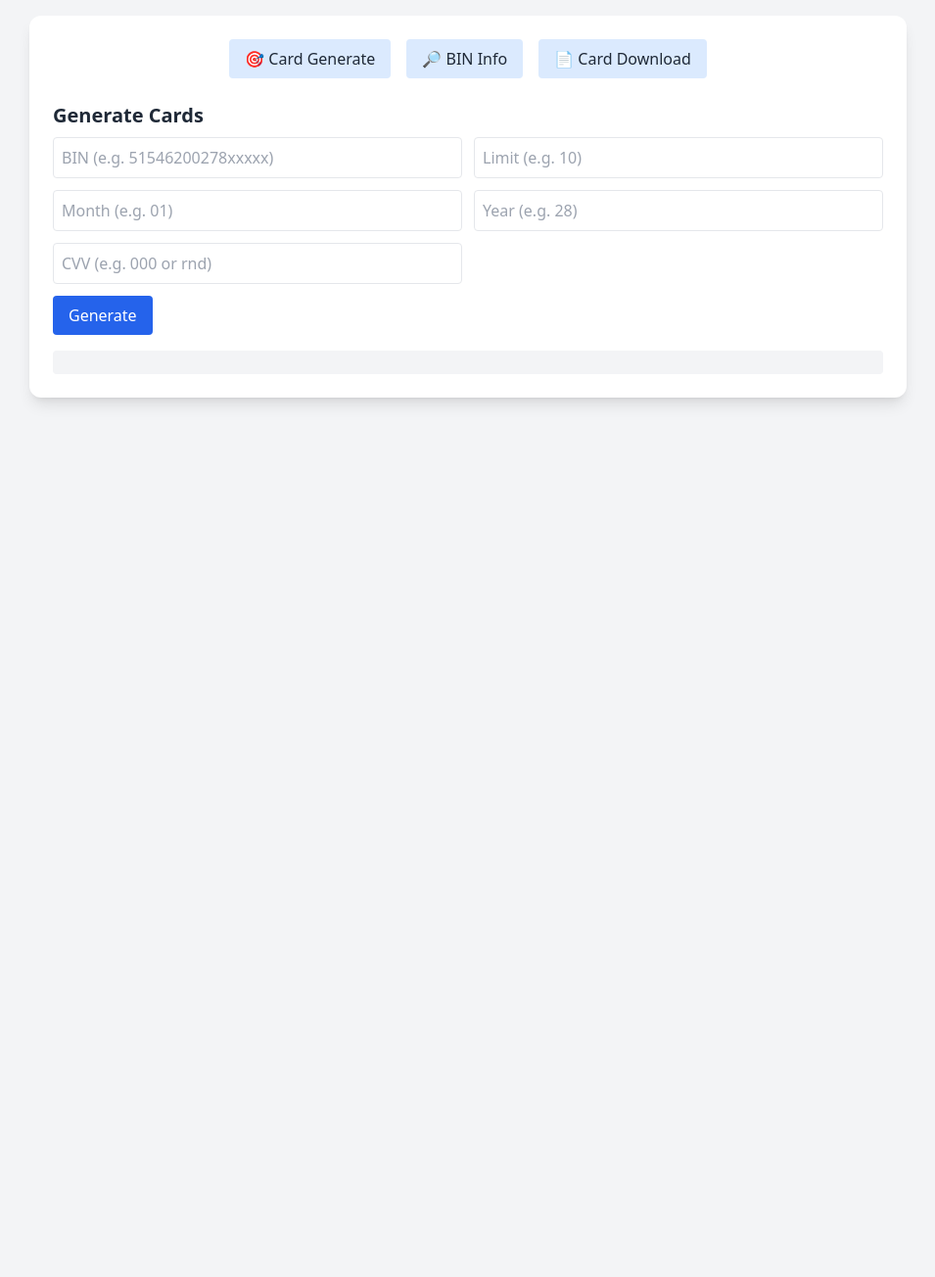
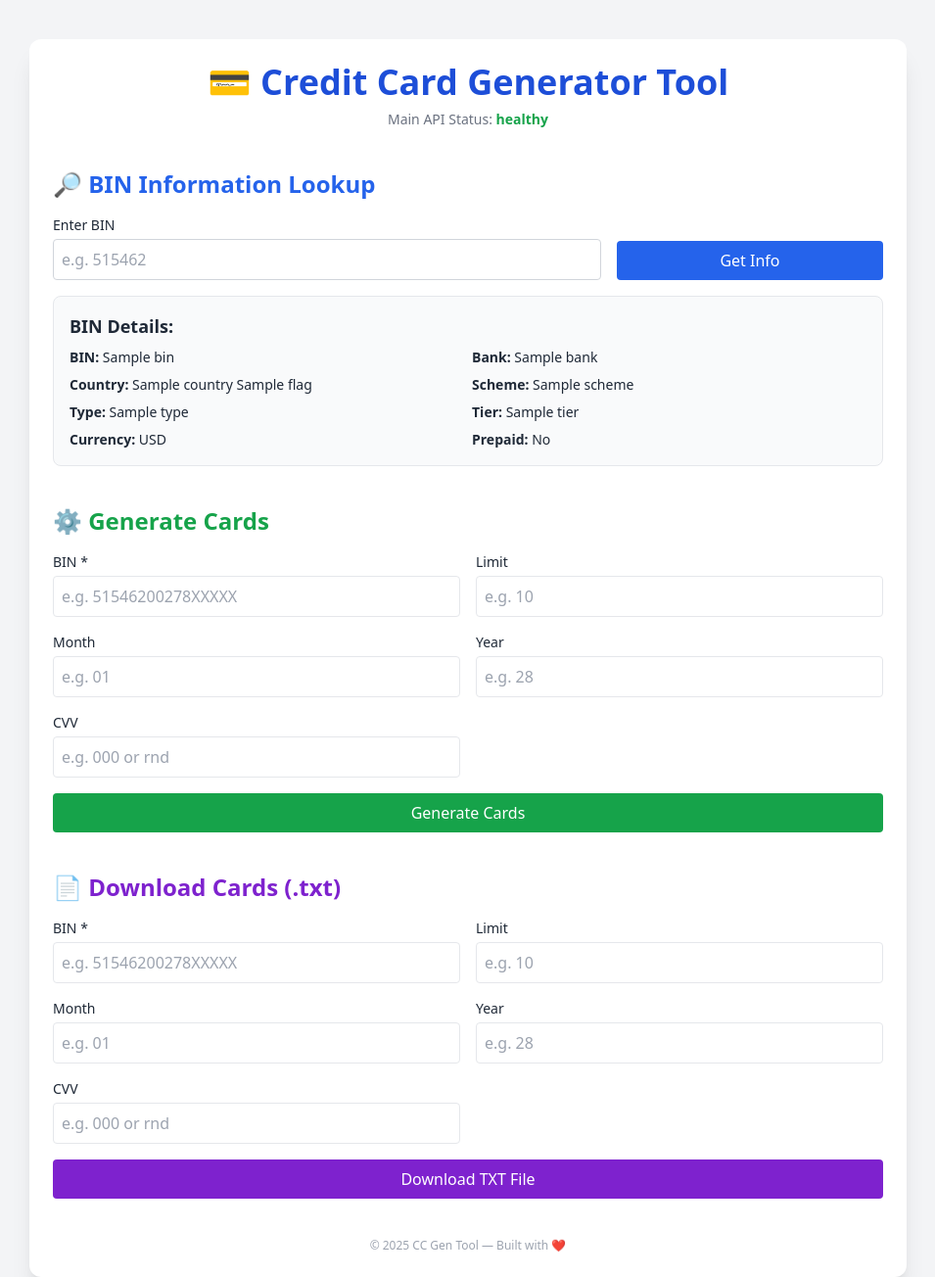
Before and after one commit to v5on/cc-xtrm-api, a FastAPI app: template templates/index.html in a window 1280 px wide. Shown: the whole page at 98% size, without its empty margins (162-1117 px from the left). Before the commit the page ends 413 px from the top, so only its background shows below. Run offline with FastAPI, Linux system fonts and the light colour scheme; the template is opened without the code that fills it: most values are stand-ins (such as "Sample title", 1, 10 or a date in 2020); some libraries are stand-ins or nearby versions.

Commit message:
Update index.html

```diff
--- a/templates/index.html
+++ b/templates/index.html
@@ -2,152 +2,117 @@
 <html lang="en">
 <head>
   <meta charset="UTF-8" />
-  <title>CC Gen Tool</title>
+  <title>CC Gen Sub-API</title>
+  <meta name="viewport" content="width=device-width, initial-scale=1.0" />
   <script src="https://cdn.tailwindcss.com"></script>
-  <style>
-    .active-tab {
-      @apply bg-blue-600 text-white;
-    }
-    .tab-content {
-      display: none;
-    }
-    .tab-content.active {
-      display: block;
-    }
-  </style>
 </head>
-<body class="bg-gray-100 p-4 text-gray-800">
-  <div class="max-w-4xl mx-auto bg-white p-6 rounded-xl shadow-lg">
-    <div class="flex justify-center gap-4 mb-6">
-      <button onclick="switchTab('generate')" id="tab-generate" class="px-4 py-2 rounded bg-blue-100">🎯 Card Generate</button>
-      <button onclick="switchTab('bin')" id="tab-bin" class="px-4 py-2 rounded bg-blue-100">🔎 BIN Info</button>
-      <button onclick="switchTab('download')" id="tab-download" class="px-4 py-2 rounded bg-blue-100">📄 Card Download</button>
-    </div>
+<body class="bg-gray-100 text-gray-800 font-sans">
+  <div class="max-w-4xl mx-auto mt-10 p-6 bg-white shadow-xl rounded-xl space-y-10">
 
-    <!-- ✅ CARD GENERATE TAB -->
-    <div id="generate" class="tab-content active">
-      <h2 class="text-xl font-semibold mb-2">Generate Cards</h2>
-      <form onsubmit="generateCards(event)">
-        <div class="grid grid-cols-1 sm:grid-cols-2 gap-3 mb-3">
-          <input name="bin" required placeholder="BIN (e.g. 51546200278xxxxx)" class="p-2 border rounded" />
-          <input name="limit" placeholder="Limit (e.g. 10)" class="p-2 border rounded" />
-          <input name="month" placeholder="Month (e.g. 01)" class="p-2 border rounded" />
-          <input name="year" placeholder="Year (e.g. 28)" class="p-2 border rounded" />
-          <input name="cvv" placeholder="CVV (e.g. 000 or rnd)" class="p-2 border rounded" />
+    <!-- 🔷 Header -->
+    <header class="text-center">
+      <h1 class="text-4xl font-extrabold text-blue-700 mb-2">💳 Credit Card Generator Tool</h1>
+      <p class="text-sm text-gray-500">
+        Main API Status:
+        <span class="font-semibold {% if health.status == 'healthy' %}text-green-600{% else %}text-red-600{% endif %}">
+          {{ health.status }}
+        </span>
+      </p>
+    </header>
+
+    <!-- 🔍 BIN Info -->
+    <section class="space-y-4">
+      <h2 class="text-2xl font-semibold text-blue-600">🔎 BIN Information Lookup</h2>
+      <form action="/bin-info" method="get" class="grid grid-cols-1 sm:grid-cols-3 gap-4">
+        <div class="col-span-2">
+          <label class="text-sm block mb-1 font-medium">Enter BIN</label>
+          <input type="text" name="bin" placeholder="e.g. 515462" required class="w-full p-2 border border-gray-300 rounded focus:ring focus:ring-blue-200">
         </div>
-        <button type="submit" class="bg-blue-600 text-white px-4 py-2 rounded">Generate</button>
+        <button class="bg-blue-600 text-white px-4 py-2 rounded self-end hover:bg-blue-700 transition">Get Info</button>
       </form>
-      <div class="mt-4">
-        <pre id="generate-output" class="bg-gray-100 p-3 rounded whitespace-pre-wrap"></pre>
-        <div class="flex gap-2 mt-2" id="generate-buttons" style="display: none;">
-          <button onclick="copyCardsOnly()" class="px-3 py-1 bg-green-600 text-white rounded">Copy Cards</button>
-          <button onclick="copyFull()" class="px-3 py-1 bg-gray-700 text-white rounded">Copy All</button>
+
+      {% if bin_info %}
+      <div class="bg-gray-50 border rounded-lg p-4">
+        <h3 class="text-lg font-semibold mb-2">BIN Details:</h3>
+        <ul class="grid grid-cols-1 sm:grid-cols-2 gap-2 text-sm">
+          <li><strong>BIN:</strong> {{ bin_info.bin }}</li>
+          <li><strong>Bank:</strong> {{ bin_info.bank }}</li>
+          <li><strong>Country:</strong> {{ bin_info.country }} {{ bin_info.flag }}</li>
+          <li><strong>Scheme:</strong> {{ bin_info.scheme }}</li>
+          <li><strong>Type:</strong> {{ bin_info.type }}</li>
+          <li><strong>Tier:</strong> {{ bin_info.tier }}</li>
+          <li><strong>Currency:</strong> {{ bin_info.currency }}</li>
+          <li><strong>Prepaid:</strong> {{ "Yes" if bin_info.prepaid else "No" }}</li>
+        </ul>
+      </div>
+      {% elif error %}
+      <p class="text-red-600 font-medium">{{ error }}</p>
+      {% endif %}
+    </section>
+
+    <!-- ⚙️ Generate Cards -->
+    <section class="space-y-4">
+      <h2 class="text-2xl font-semibold text-green-600">⚙️ Generate Cards</h2>
+      <form action="/generate" method="get" class="grid grid-cols-1 sm:grid-cols-2 gap-4">
+        <div>
+          <label class="text-sm block mb-1 font-medium">BIN *</label>
+          <input type="text" name="bin" required placeholder="e.g. 51546200278XXXXX" class="w-full p-2 border rounded focus:ring focus:ring-green-200">
         </div>
-      </div>
-    </div>
+        <div>
+          <label class="text-sm block mb-1">Limit</label>
+          <input type="number" name="limit" placeholder="e.g. 10" class="w-full p-2 border rounded">
+        </div>
+        <div>
+          <label class="text-sm block mb-1">Month</label>
+          <input type="text" name="month" placeholder="e.g. 01" class="w-full p-2 border rounded">
+        </div>
+        <div>
+          <label class="text-sm block mb-1">Year</label>
+          <input type="text" name="year" placeholder="e.g. 28" class="w-full p-2 border rounded">
+        </div>
+        <div>
+          <label class="text-sm block mb-1">CVV</label>
+          <input type="text" name="cvv" placeholder="e.g. 000 or rnd" class="w-full p-2 border rounded">
+        </div>
+        <div class="sm:col-span-2">
+          <button class="w-full bg-green-600 text-white py-2 rounded hover:bg-green-700 transition">Generate Cards</button>
+        </div>
+      </form>
+    </section>
 
-    <!-- 🔍 BIN INFO TAB -->
-    <div id="bin" class="tab-content">
-      <h2 class="text-xl font-semibold mb-2">BIN Information</h2>
-      <form onsubmit="getBinInfo(event)">
-        <input name="bin" required placeholder="BIN (e.g. 515462)" class="p-2 border rounded w-full mb-2" />
-        <button type="submit" class="bg-blue-600 text-white px-4 py-2 rounded">Get Info</button>
+    <!-- 📄 Download TXT -->
+    <section class="space-y-4">
+      <h2 class="text-2xl font-semibold text-purple-700">📄 Download Cards (.txt)</h2>
+      <form action="/generate/view" method="get" class="grid grid-cols-1 sm:grid-cols-2 gap-4">
+        <div>
+          <label class="text-sm block mb-1 font-medium">BIN *</label>
+          <input type="text" name="bin" required placeholder="e.g. 51546200278XXXXX" class="w-full p-2 border rounded focus:ring focus:ring-purple-200">
+        </div>
+        <div>
+          <label class="text-sm block mb-1">Limit</label>
+          <input type="number" name="limit" placeholder="e.g. 10" class="w-full p-2 border rounded">
+        </div>
+        <div>
+          <label class="text-sm block mb-1">Month</label>
+          <input type="text" name="month" placeholder="e.g. 01" class="w-full p-2 border rounded">
+        </div>
+        <div>
+          <label class="text-sm block mb-1">Year</label>
+          <input type="text" name="year" placeholder="e.g. 28" class="w-full p-2 border rounded">
+        </div>
+        <div>
+          <label class="text-sm block mb-1">CVV</label>
+          <input type="text" name="cvv" placeholder="e.g. 000 or rnd" class="w-full p-2 border rounded">
+        </div>
+        <div class="sm:col-span-2">
+          <button class="w-full bg-purple-700 text-white py-2 rounded hover:bg-purple-800 transition">Download TXT File</button>
+        </div>
       </form>
-      <div class="mt-4">
-        <pre id="bin-output" class="bg-gray-100 p-3 rounded whitespace-pre-wrap"></pre>
-        <button onclick="copyBin()" class="mt-2 px-3 py-1 bg-blue-800 text-white rounded" style="display: none;" id="bin-copy-btn">Copy Info</button>
-      </div>
-    </div>
+    </section>
 
-    <!-- 📄 TXT DOWNLOAD TAB -->
-    <div id="download" class="tab-content">
-      <h2 class="text-xl font-semibold mb-2">Download Cards (TXT)</h2>
-      <form onsubmit="downloadTxt(event)">
-        <div class="grid grid-cols-1 sm:grid-cols-2 gap-3 mb-3">
-          <input name="bin" required placeholder="BIN (e.g. 51546200278xxxxx)" class="p-2 border rounded" />
-          <input name="limit" placeholder="Limit (e.g. 10)" class="p-2 border rounded" />
-          <input name="month" placeholder="Month (e.g. 01)" class="p-2 border rounded" />
-          <input name="year" placeholder="Year (e.g. 28)" class="p-2 border rounded" />
-          <input name="cvv" placeholder="CVV (e.g. 000 or rnd)" class="p-2 border rounded" />
-        </div>
-        <button type="submit" class="bg-purple-700 text-white px-4 py-2 rounded">Download</button>
-      </form>
-    </div>
+    <footer class="text-center text-xs text-gray-400 mt-10">
+      &copy; {{ 2025 }} CC Gen Tool — Built with ❤️
+    </footer>
   </div>
-
-  <script>
-    function switchTab(id) {
-      document.querySelectorAll('.tab-content').forEach(t => t.classList.remove('active'));
-      document.querySelectorAll('button[id^="tab-"]').forEach(b => b.classList.remove('active-tab'));
-      document.getElementById(id).classList.add('active');
-      document.getElementById("tab-" + id).classList.add('active-tab');
-    }
-
-    async function generateCards(e) {
-      e.preventDefault();
-      const form = e.target;
-      const params = new URLSearchParams();
-      params.append("bin", form.bin.value);
-      if (form.limit.value) params.append("limit", form.limit.value);
-      if (form.month.value) params.append("month", form.month.value);
-      if (form.year.value) params.append("year", form.year.value);
-      if (form.cvv.value) params.append("cvv", form.cvv.value);
-      const res = await fetch("/generate?" + params.toString());
-      const text = await res.text();
-      document.getElementById("generate-output").textContent = text;
-      document.getElementById("generate-buttons").style.display = "flex";
-    }
-
-    async function getBinInfo(e) {
-      e.preventDefault();
-      const bin = e.target.bin.value;
-      const res = await fetch(`/bin-info?bin=${bin}`);
-      const html = await res.text();
-      const match = html.match(/<pre id="bin-output"[^>]*>(.*?)<\/pre>/s);
-      const info = match ? match[1] : "Error fetching info.";
-      document.getElementById("bin-output").textContent = decodeHTMLEntities(info);
-      document.getElementById("bin-copy-btn").style.display = "inline-block";
-    }
-
-    async function downloadTxt(e) {
-      e.preventDefault();
-      const form = e.target;
-      const params = new URLSearchParams();
-      params.append("bin", form.bin.value);
-      if (form.limit.value) params.append("limit", form.limit.value);
-      if (form.month.value) params.append("month", form.month.value);
-      if (form.year.value) params.append("year", form.year.value);
-      if (form.cvv.value) params.append("cvv", form.cvv.value);
-      window.open("/generate/view?" + params.toString(), "_blank");
-    }
-
-    function copyCardsOnly() {
-      const lines = document.getElementById("generate-output").textContent.split("\n");
-      const onlyCards = lines
-        .filter(l => /^\d{12,19}/.test(l))
-        .map(l => l.split("|")[0])
-        .join("\n");
-      navigator.clipboard.writeText(onlyCards);
-      alert("Card numbers copied!");
-    }
-
-    function copyFull() {
-      const text = document.getElementById("generate-output").textContent;
-      navigator.clipboard.writeText(text);
-      alert("Full output copied!");
-    }
-
-    function copyBin() {
-      const text = document.getElementById("bin-output").textContent;
-      navigator.clipboard.writeText(text);
-      alert("BIN Info copied!");
-    }
-
-    function decodeHTMLEntities(str) {
-      const txt = document.createElement("textarea");
-      txt.innerHTML = str;
-      return txt.value;
-    }
-  </script>
 </body>
 </html>
```
